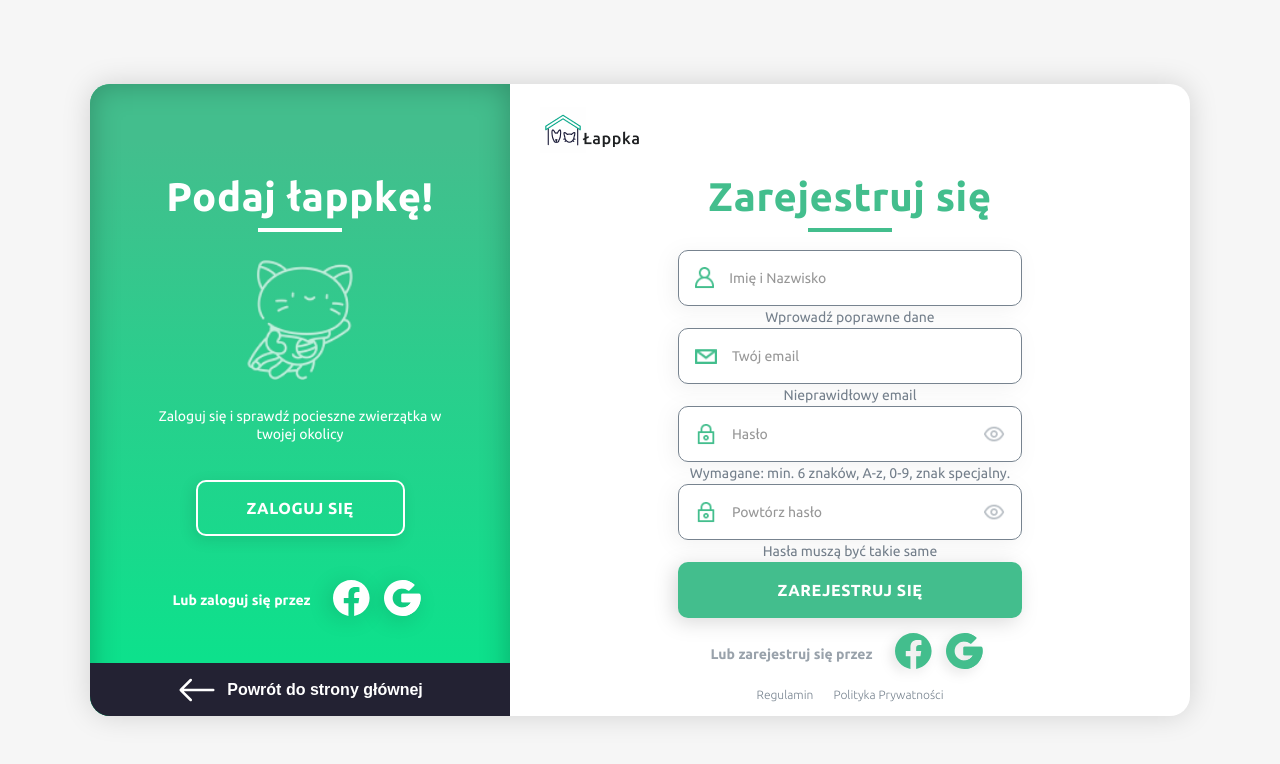
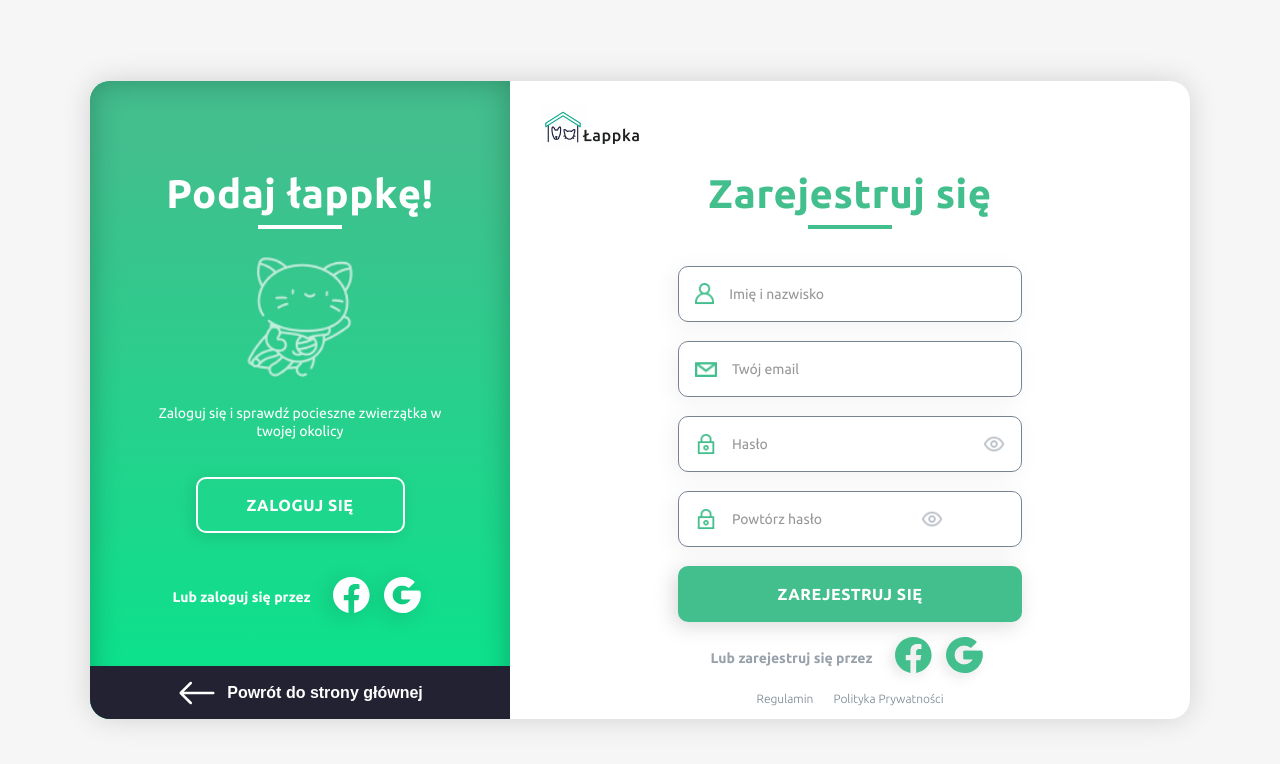
Before and after one commit to MlabCommunity/dashboard-lk, a React (Create React App) app: page /register in a window 1280 px wide. Shown: the top 764 px of the page. Built offline with nearby package versions, Linux system fonts and the light colour scheme.

Commit message:
fix: formik logic, errors

```diff
--- a/package.json
+++ b/package.json
@@ -11,6 +11,7 @@
     "@types/react": "^18.0.15",
     "@types/react-dom": "^18.0.6",
     "axios": "^0.27.2",
+    "axios-hooks": "^3.1.4",
     "formik": "^2.2.9",
     "react": "^18.2.0",
     "react-dom": "^18.2.0",
--- a/src/components/Login/Form.tsx
+++ b/src/components/Login/Form.tsx
@@ -1,5 +1,6 @@
 import styled from "styled-components";
-import { Formik } from "formik";
+import axios from "axios";
+import { ErrorMessage, Formik, Field } from "formik";
 import * as Yup from "yup";
 
 import { ReactComponent as Fb } from "assets/btnSigninwithFb.svg";
@@ -11,6 +12,7 @@ import PersonLogo from "assets/Vector.png";
 import PasswordLogo from "assets/password.png";
 import EyeIcon from "assets/ic_eye.png";
 import { InputContainer } from "shared/InputContainer";
+import { Inputs } from "shared/Inputs";
 import { Input } from "../../shared/Input";
 
 const FormContainer = styled.form`
@@ -25,9 +27,9 @@ const FormContainer = styled.form`
   color: ${({ theme }) => theme.colors.textGrey};
 
   .checkbox-section {
+    padding-top: 1.2rem;
     display: flex;
     justify-content: space-between;
-    mix-blend-mode: normal;
     opacity: 0.75;
     div {
       display: flex;
@@ -41,32 +43,9 @@ const FormContainer = styled.form`
     }
   }
 `;
-const Inputs = styled.div`
-  div:first-child {
-    margin-top: 1.9rem;
-  }
-  .eye {
-    margin-left: auto;
-  }
-  p.error {
-    color: #db524e;
-    text-align: left;
-    padding-left: 0.4rem;
-  }
-  .disabledError {
-    visibility: hidden;
-  }
-`;
 
-const SignupSchema = Yup.object().shape({
-  password: Yup.string()
-    .min(6, "Hasło musi zawierać conajmniej 6 znaków")
-    .matches(/^(?=.*?[a-z])$/, "Wymagana: mała litera")
-    //   /^(?=.*?[A-Z])(?=.*?[a-z])(?=.*?[0-9])(?=.*?[#?!@$%^&*-]).{8,}$/,
-    .matches(/^(?=.*?[A-Z])$/, "Wymagana: duża litera")
-    .matches(/^(?=.*?[#?!@$%^&*-])$/, "Wymagany: znak specjalny #?!@$%^&*-")
-    .matches(/^(?=.*?[0-9])$/, "Wymagana: cyfra 0-9")
-    .required("Wymagane pole"),
+const SignInSchema = Yup.object().shape({
+  password: Yup.string().required("Wymagane pole"),
   email: Yup.string().email("Niepoprawny email").required("Wymagane pole"),
 });
 
@@ -76,10 +55,14 @@ const Form = () => (
       email: "",
       password: "",
     }}
-    validationSchema={SignupSchema}
-    onSubmit={(values) => {
-      alert(JSON.stringify(values, null, 2));
-      console.log(values);
+    validationSchema={SignInSchema}
+    onSubmit={async (values, actions) => {
+      actions.validateForm();
+      axios.post("", { values }).then((res) => {
+        console.log(res);
+      });
+      actions.setSubmitting(false);
+      actions.resetForm();
     }}
   >
     {(props) => (
@@ -87,36 +70,34 @@ const Form = () => (
         <Inputs>
           <InputContainer>
             <img src={PersonLogo} alt="" />
-            <Input
+            <Field
+              as={Input}
+              id="email"
               name="email"
               type="email"
               placeholder="Your Email"
               onChange={props.handleChange}
               onBlur={props.handleBlur}
-              // value={formik.values.email}
             />
           </InputContainer>
-          {props.errors.email ? (
-            <p className="error">{props.errors.email}</p>
-          ) : (
-            <p className="disabledError">.</p>
+          {props.touched.email && props.errors.email && (
+            <ErrorMessage component="p" className="error" name="email" />
           )}
           <InputContainer>
             <img src={PasswordLogo} alt="" />
-            <Input
+            <Field
+              as={Input}
+              id="password"
               name="password"
               type="password"
-              placeholder="Password"
+              placeholder="Podaj hasło"
               onChange={props.handleChange}
               onBlur={props.handleBlur}
-              // value={formik.values.password}
             />
             <img className="eye" src={EyeIcon} alt="" />
           </InputContainer>
-          {props.errors.password ? (
-            <p className="error">{props.errors.password}</p>
-          ) : (
-            <p className="disabledError">.</p>
+          {props.touched.password && props.errors.password && (
+            <ErrorMessage component="p" className="error" name="password" />
           )}
         </Inputs>
         <div className="checkbox-section">
@@ -126,7 +107,7 @@ const Form = () => (
           </div>
           <a href="##">Zapomniałeś hasła?</a>
         </div>
-        <SubmitButton type="submit" name="login">
+        <SubmitButton type="submit" name="login" disabled={props.isSubmitting}>
           Zaloguj się
         </SubmitButton>
         <SocialLogin name="login" side="left">
--- a/src/components/Register/RegisterForm.tsx
+++ b/src/components/Register/RegisterForm.tsx
@@ -1,59 +1,205 @@
+import { useState } from "react";
 import styled from "styled-components";
+import axios from "axios";
+import { ErrorMessage, Formik, Field } from "formik";
+import * as Yup from "yup";
 
 import { ReactComponent as Fb } from "assets/btnSigninwithFb.svg";
 import { ReactComponent as Google } from "assets/btnSigninwithGoogle.svg";
 import { SocialLogin } from "shared/SocialLogin";
 import { SubmitButton } from "shared/SubmitButton";
 import { Policy } from "shared/PrivacyPolicy";
-import LayoutForm from "shared/LayoutForm";
 import PersonLogo from "assets/Vector.png";
 import PasswordLogo from "assets/password.png";
 import EyeIcon from "assets/ic_eye.png";
 import Envelope from "assets/envelope.png";
 import { InputContainer } from "shared/InputContainer";
-import { Input } from "../../shared/Input";
+import { Inputs } from "shared/Inputs";
+import { Input } from "shared/Input";
 
-const Inputs = styled.div`
-  .eye {
-    margin-left: auto;
+const FormContainer = styled.form`
+  padding: 3rem 0 0;
+  margin: 0 auto;
+  width: 95%;
+  max-width: 34.4rem;
+  text-align: center;
+  font-size: ${({ theme }) => theme.fontSizes.textMedium};
+  line-height: 22px;
+  text-align: center;
+  color: ${({ theme }) => theme.colors.textGrey};
+
+  .checkbox-section {
+    display: flex;
+    justify-content: space-between;
+    mix-blend-mode: normal;
+    opacity: 0.75;
+    div {
+      display: flex;
+      p {
+        padding-left: 0.5rem;
       }
-  .error {
-    color: #db524e;
-    text-align: left;
-    padding-left: 0.4rem;
     }
-  .disabledError {
-    visibility: hidden;
+    a {
+      text-decoration: none;
+      color: ${({ theme }) => theme.colors.textGrey};
+    }
   }
 `;
 
-const RegisterForm = () => (
-  <LayoutForm>
+const SignUpSchema = Yup.object().shape({
+  name: Yup.string().required("Wymagane pole"),
+  email: Yup.string().email("Niepoprawny email").required("Wymagane pole"),
+  password: Yup.string()
+    .min(6, "Hasło musi zawierać conajmniej 6 znaków")
+    .matches(/^(?=.*?[a-z])/, "Wymagana: mała litera")
+    .matches(/^(?=.*?[A-Z])/, "Wymagana: duża litera")
+    .matches(/^(?=.*?[#?!@$%^&*-])/, "Wymagany: znak specjalny #?!@$%^&*-")
+    .matches(/^(?=.*?[0-9])/, "Wymagana: cyfra 0-9")
+    .required("Wymagane pole"),
+  confirmPassword: Yup.string()
+    .required("Wymagane pole")
+    .oneOf([Yup.ref("password"), null], "Hasła muszą być takie same"),
+});
+
+const RegisterForm = () => {
+  const [isVisible, setIsVisible] = useState(false);
+  const passwordVisibilityHandler = () => {
+    setIsVisible(!isVisible);
+  };
+
+  return (
+    <Formik
+      initialValues={{
+        name: "",
+        email: "",
+        password: "",
+        confirmPassword: "",
+      }}
+      validationSchema={SignUpSchema}
+      onSubmit={async (values, actions) => {
+        actions.validateForm();
+        axios.post("  ", { values }).then((res) => {
+          console.log(res);
+        });
+        actions.setSubmitting(false);
+        actions.resetForm();
+      }}
+    >
+      {(props) => (
+        <FormContainer onSubmit={props.handleSubmit}>
           <Inputs>
-      <InputContainer>
+            <InputContainer
+              className={`${
+                props.touched.name && props.errors.name && "errorBackground"
+              }`}
+            >
               <img src={PersonLogo} alt="" />
-        <Input type="text" placeholder="Imię i Nazwisko" />
+              <Field
+                as={Input}
+                id="name"
+                name="name"
+                type="text"
+                placeholder="Imię i nazwisko"
+                onChange={props.handleChange}
+                onBlur={props.handleBlur}
+                className={`${
+                  props.touched.name && props.errors.name && "errorBackground"
+                }`}
+              />
             </InputContainer>
-      <p>Wprowadź poprawne dane</p>
-      <InputContainer>
+            {props.touched.name && props.errors.name && (
+              <ErrorMessage component="p" className="error" name="name" />
+            )}
+            <InputContainer
+              className={`${
+                props.touched.email && props.errors.email && "errorBackground"
+              }`}
+            >
               <img src={Envelope} alt="" />
-        <Input type="email" placeholder="Twój email" />
+              <Field
+                as={Input}
+                id="email"
+                name="email"
+                type="email"
+                placeholder="Twój email"
+                onChange={props.handleChange}
+                onBlur={props.handleBlur}
+                className={`${
+                  props.touched.email && props.errors.email && "errorBackground"
+                }`}
+              />
             </InputContainer>
-      <p>Nieprawidłowy email</p>
-      <InputContainer>
+            {props.touched.email && props.errors.email && (
+              <ErrorMessage component="p" className="error" name="email" />
+            )}
+            <InputContainer
+              className={`${
+                props.touched.password &&
+                props.errors.password &&
+                "errorBackground"
+              }`}
+            >
               <img src={PasswordLogo} alt="" />
-        <Input type="password" placeholder="Hasło" />
+              <Field
+                as={Input}
+                id="password"
+                name="password"
+                type={isVisible ? "text" : "password"}
+                placeholder="Hasło"
+                onChange={props.handleChange}
+                onBlur={props.handleBlur}
+                className={`${
+                  props.touched.password &&
+                  props.errors.password &&
+                  "errorBackground"
+                }`}
+              />
+              <button type="button" onClick={passwordVisibilityHandler}>
+                <img
+                  // className={`${isVisible ? "inactive" : "active"}`}
+                  src={EyeIcon}
+                  alt=""
+                />
+              </button>
+            </InputContainer>
+            {props.touched.password && props.errors.password && (
+              <ErrorMessage component="p" className="error" name="password" />
+            )}
+            <InputContainer
+              className={`${
+                props.touched.confirmPassword &&
+                props.errors.confirmPassword &&
+                "errorBackground"
+              }`}
+            >
+              <img src={PasswordLogo} alt="" />
+              <Field
+                as={Input}
+                id="confirmPassword"
+                name="confirmPassword"
+                type="password"
+                placeholder="Powtórz hasło"
+                onChange={props.handleChange}
+                onBlur={props.handleBlur}
+                className={`${
+                  props.touched.confirmPassword &&
+                  props.errors.confirmPassword &&
+                  "errorBackground"
+                }`}
+              />
               <img className="eye" src={EyeIcon} alt="" />
             </InputContainer>
-      <p>Wymagane: min. 6 znaków, A-z, 0-9, znak specjalny.</p>
-      <InputContainer>
-        <img src={PasswordLogo} alt="" />
-        <Input type="password" placeholder="Powtórz hasło" />
-        <img className="eye" src={EyeIcon} alt="" />
-      </InputContainer>
-      <p>Hasła muszą być takie same</p>
+            {props.touched.confirmPassword && props.errors.confirmPassword && (
+              <ErrorMessage
+                component="p"
+                className="error"
+                name="confirmPassword"
+              />
+            )}
           </Inputs>
-    <SubmitButton name="register">Zarejestruj się</SubmitButton>
+          <SubmitButton name="register" type="submit">
+            Zarejestruj się
+          </SubmitButton>
           <SocialLogin name="login" side="right">
             <p>Lub zarejestruj się przez</p>
             <a href="###">
@@ -67,7 +213,10 @@ const RegisterForm = () => (
             <a href="##">Regulamin</a>
             <a href="##">Polityka Prywatności</a>
           </Policy>
-  </LayoutForm>
+        </FormContainer>
+      )}
+    </Formik>
   );
+};
 
 export default RegisterForm;
--- a/src/shared/InnerGradientWrapper.tsx
+++ b/src/shared/InnerGradientWrapper.tsx
@@ -4,6 +4,7 @@ import styled from "styled-components";
 const Wrapper = styled.div`
   display: flex;
   flex-direction: column;
+  justify-content: space-evenly;
   width: 100%;
   background: linear-gradient(180deg, #43be8d 8.98%, #0de18c 90.85%), #43be8d;
   box-shadow: inset 0px 0px 29.9351px rgba(0, 0, 0, 0.25);
--- a/src/shared/Input.tsx
+++ b/src/shared/Input.tsx
@@ -22,14 +22,22 @@ export const Input = styled("input")<IProps>(
   outline: none;
   letter-spacing: ${type === "password" && "0.2rem"};
   font-family: ${type === "password" ? "Verdana" : "Ubuntu"};
-  background-color: fff;
-
+  font-weight: ${type === "password" ? "normal" : "bold"};
+  background-color: #fff;
   &::placeholder {
+     font-weight: normal;
      font-family: "Ubuntu";
      letter-spacing: ${type === "password" && "0"};
   }
   &:focus {
         outline: none;
     }
+  &:-webkit-autofill,
+  &:-webkit-autofill:hover,
+  &:-webkit-autofill:focus,
+  &:-webkit-autofill:active{
+    transition: background-color 5000s;
+
+  }
 `
 );
--- a/src/shared/InputContainer.tsx
+++ b/src/shared/InputContainer.tsx
@@ -2,7 +2,7 @@ import styled from "styled-components";
 
 export const InputContainer = styled("div")`
   display: flex;
-  margin: 0 auto;
+  margin: 1.9rem auto 0;
   padding: 1.6rem;
   width: 100%;
   max-width: 34.4rem;
--- /dev/null
+++ b/src/shared/Inputs.tsx
@@ -0,0 +1,35 @@
+import styled from "styled-components";
+
+export const Inputs = styled("div")`
+  .errorBackground {
+    background-color: #f9e3e3;
+  }
+  button {
+    position: relative;
+    margin-left: auto;
+    background: none;
+    border: none;
+    cursor: pointer;
+    overflow: hidden;
+    &::after {
+      content: "";
+      position: absolute;
+      width: 2px;
+      height: 0;
+      left: 50%;
+      top: 50%;
+      background-color: grey;
+      transform: translate(-1px, -50%) rotate(-45deg);
+      transition: height 0.3s;
+    }
+    &:hover::after {
+      height: 20px;
+    }
+  }
+  .error {
+    margin: 0.5rem 0;
+    color: #db524e;
+    text-align: left;
+    padding-left: 0.4rem;
+  }
+`;
--- a/src/shared/LayoutForm.tsx
+++ /dev/null
@@ -1,41 +0,0 @@
-import { ReactNode } from "react";
-import styled from "styled-components";
-
-const FormContainer = styled.form`
-  padding: 3rem 0 0;
-  margin: 0 auto;
-  width: 95%;
-  max-width: 34.4rem;
-  text-align: center;
-  font-size: ${({ theme }) => theme.fontSizes.textMedium};
-  line-height: 22px;
-  text-align: center;
-  color: ${({ theme }) => theme.colors.textGrey};
-
-  .checkbox-section {
-    display: flex;
-    justify-content: space-between;
-    mix-blend-mode: normal;
-    opacity: 0.75;
-    div {
-      display: flex;
-      p {
-        padding-left: 0.5rem;
-      }
-    }
-    a {
-      text-decoration: none;
-      color: ${({ theme }) => theme.colors.textGrey};
-    }
-  }
-`;
-
-type Props = {
-  children: ReactNode;
-};
-
-const LayoutForm = ({ children }: Props) => (
-  <FormContainer>{children}</FormContainer>
-);
-
-export default LayoutForm;
--- a/src/shared/SubmitButton.tsx
+++ b/src/shared/SubmitButton.tsx
@@ -47,7 +47,7 @@ export const SubmitButton = styled("button")(
     content: '';
     position: absolute;
     background-color: #fff;
-    width: 20%;
+    width: 25%;
     height: 2px;
     bottom: 20%;
     transition: opacity .3s, transform .4s;
@@ -60,7 +60,7 @@ export const SubmitButton = styled("button")(
     }
   };
   @media(min-width: 768px) {
-    margin: ${name === "login" ? "3.7rem auto" : "0 auto 1.1rem"};
+    margin: ${name === "login" ? "3.7rem auto" : "1.9rem auto 1.1rem"};
   }
   `
 );
```
Also changed, not shown: 1 other file (tests, documents, lock files or other folders). Lines whose indentation alone changed are shown as unchanged.
